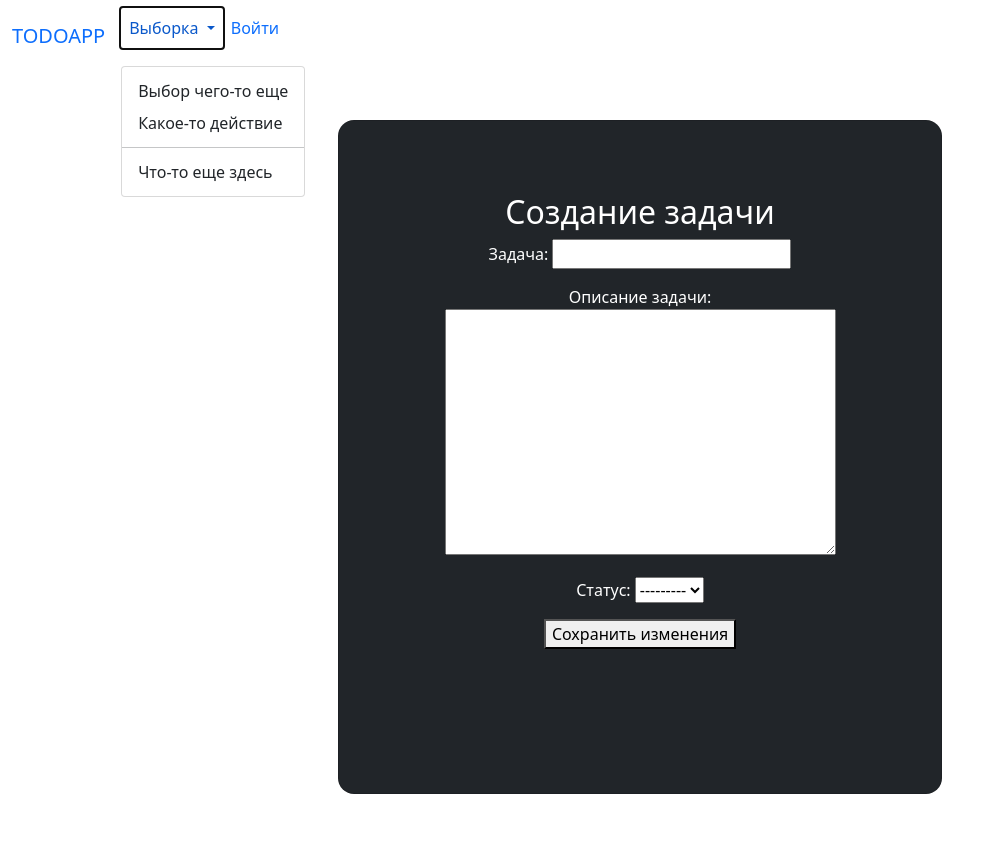
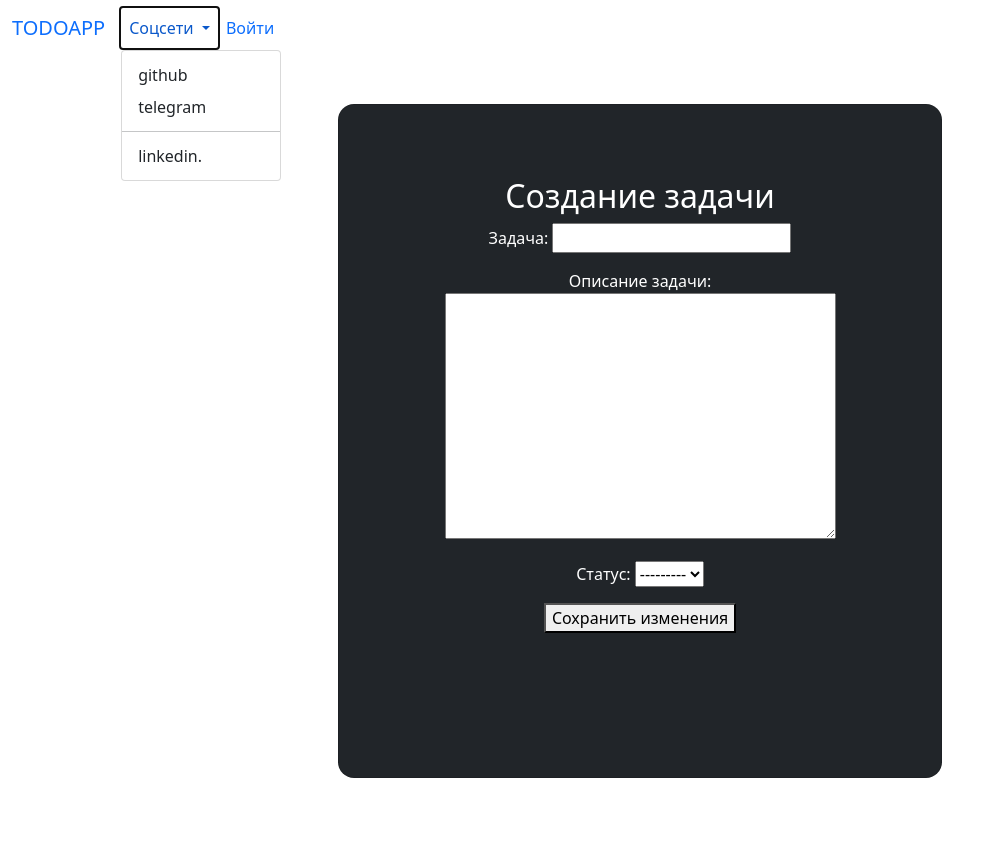
Before and after one commit to airmely/todoapp, a Django app: page /create/ in a window 1280 px wide, after a click on "Соцсети". Shown: the whole page, without its empty margins (0-993 px from the left). After the commit the page ends 778 px from the top, so only its background shows below. Run offline with Django 4.2, Linux system fonts and the light colour scheme; data that the repository does not hold is empty.

Commit message:
[upd html-files]

```diff
--- a/todoapp/todo/templates/base.html
+++ b/todoapp/todo/templates/base.html
@@ -8,37 +8,35 @@
 </head>
 <body>
 {% csrf_token %}
-<nav class="navbar navbar-expand-lg bg-body-tertiary">
+<nav class="navbar navbar-expand-md bg-body-tertiary">
     <div class="container-fluid">
         <a class="navbar-brand" href="{% url 'tasks' %}">TODOAPP</a>
-        <button class="navbar-toggler" type="button" data-bs-toggle="collapse" data-bs-target="#navbarSupportedContent"
-                aria-controls="navbarSupportedContent" aria-expanded="false" aria-label="Toggle navigation">
+        <button class="navbar-toggler" type="button" data-bs-toggle="collapse" data-bs-target="#navbarSupportedContentMobile"
+                aria-controls="navbarSupportedContentMobile" aria-expanded="false" aria-label="Toggle navigation">
             <span class="navbar-toggler-icon"></span>
         </button>
-        <div class="collapse navbar-collapse" id="navbarSupportedContent">
+        <div class="collapse navbar-collapse" id="navbarSupportedContentMobile">
             <ul class="navbar-nav me-auto mb-2 mb-lg-0">
                 <li class="nav-item dropdown">
                     <a class="nav-link dropdown-toggle" href="#" role="button" data-bs-toggle="dropdown"
                        aria-expanded="false">
-                        Выборка
+                        Соцсети
                     </a>
                     <ul class="dropdown-menu">
-                        <li><a class="dropdown-item" href="#">Выбор чего-то еще</a></li>
-                        <li><a class="dropdown-item" href="#">Какое-то действие</a></li>
+                        <li><a class="dropdown-item" href="https://github.com/airmely?tab=repositories">github</a></li>
+                        <li><a class="dropdown-item" href="https://t.me/airenik">telegram</a></li>
                         <li>
                             <hr class="dropdown-divider">
                         </li>
-                        <li><a class="dropdown-item" href="#">Что-то еще здесь</a></li>
+                        <li><a class="dropdown-item" href="https://www.linkedin.com/in/airenik-melkonyan-227a98292/">linkedin.</a></li>
                     </ul>
                 </li>
+                {% if request.user.is_authenticated %}
                 <li>
-
+                    <a class="nav-link" href="http://127.0.0.1:8000/api/task/">API</a>
                 </li>
-                {% if request.user.is_authenticated %}
-
                 <li>
                     <a class="nav-link" href="{% url 'logout' %}">Выйти</a>
-                    <a class="nav-link" href=""></a>
                 </li>
                 <li class="nav-item">
                     <p><a class="nav-link disabled" aria-disabled="true">{{ request.user.first_name }}</a></p>
@@ -46,18 +44,13 @@
                 {% else %}
                 <li>
                     <a class="nav-link" href="{% url 'login' %}">Войти</a>
-                    <a class="nav-link" href=""></a>
                 </li>
                 {% endif %}
-
             </ul>
-<!--            <form class="d-flex" role="search">-->
-<!--                <input class="form-control me-2" type="search" placeholder="Search" aria-label="Поиск задач">-->
-<!--                <button class="btn btn-outline-success" type="submit">Поиск задач</button>-->
-<!--            </form>-->
         </div>
     </div>
 </nav>
+
 {% block content %}
 
 {% endblock content %}
--- a/todoapp/todoapp/urls.py
+++ b/todoapp/todoapp/urls.py
@@ -9,5 +9,4 @@
     path('admin/', admin.site.urls),
     path('', include('todo.urls')),
     path('api/', include('todoapi.urls')),
-
 ]
```
Also changed, not shown: todoapp/todo/templates/todo/main_page.html (+7 -4 lines), todoapp/todoapi/serializers.py (+11 -1 lines).
